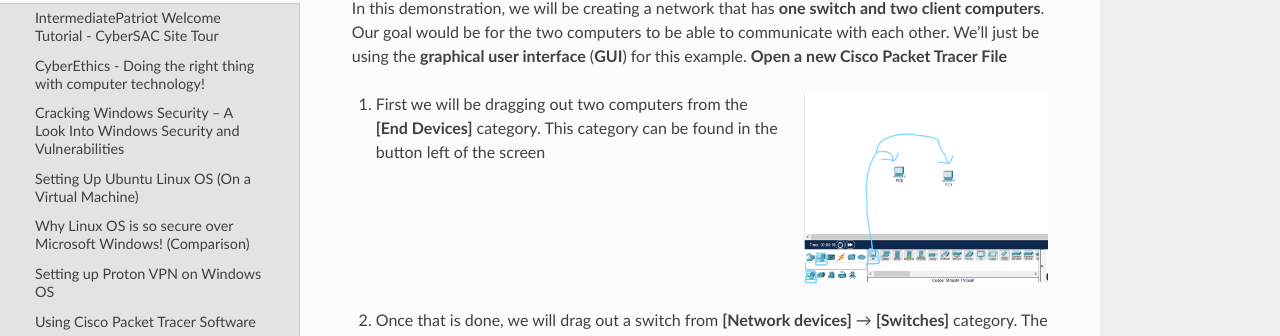
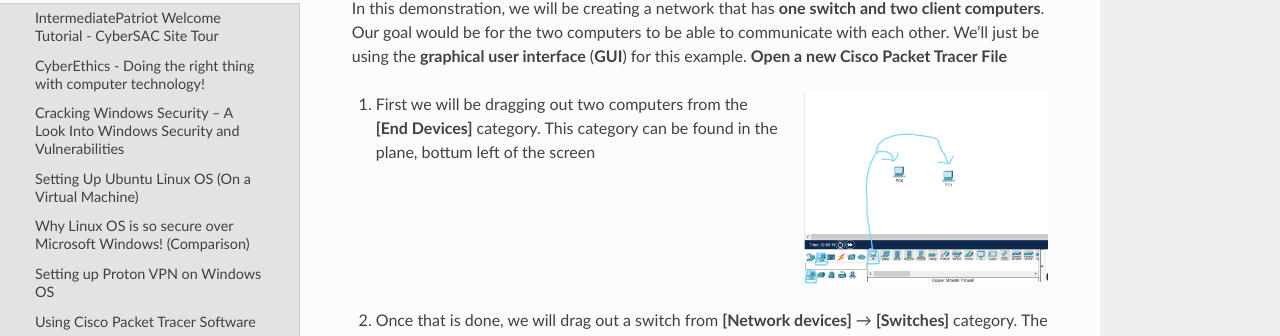
Before and after one commit to natt96z/cybersac, a Sphinx documentation site: the page built from docs/source/MediumCybersac.rst, in a window 1280 px wide and 900 px high, scrolled down 18463 px. Shown: the part 139-475 px from the top of the window. Built offline with Sphinx 7.4.7 and the Read the Docs theme 2.0.0, drawn with Linux system fonts in a browser that asks for light colours; a script that is not in the unit is left out.

Commit message:
Update MediumCybersac.rst

```diff
--- a/docs/source/MediumCybersac.rst
+++ b/docs/source/MediumCybersac.rst
@@ -341,7 +341,7 @@ In this demonstration, we will be creating a network that has **one switch and t
    :width: 35%
    :align: right
 
-1. First we will be dragging out two computers from the **[End Devices]** category. This category can be found in the button left of the screen
+1. First we will be dragging out two computers from the **[End Devices]** category. This category can be found in the plane, bottum left of the screen
 
 |
 |
```
